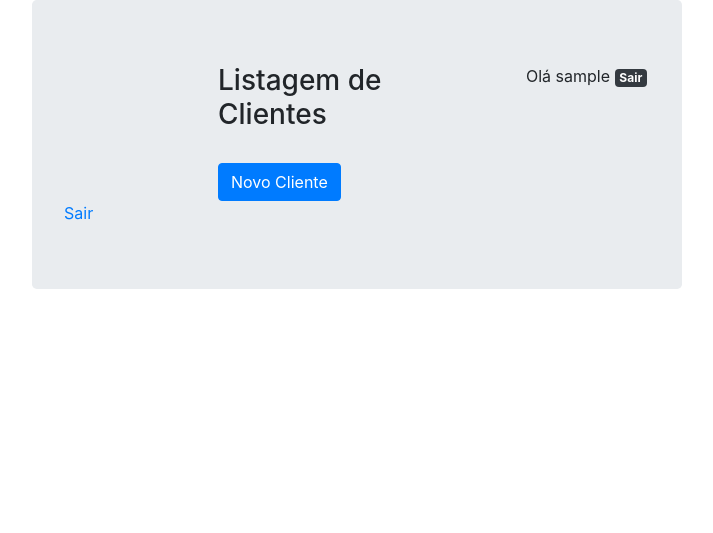
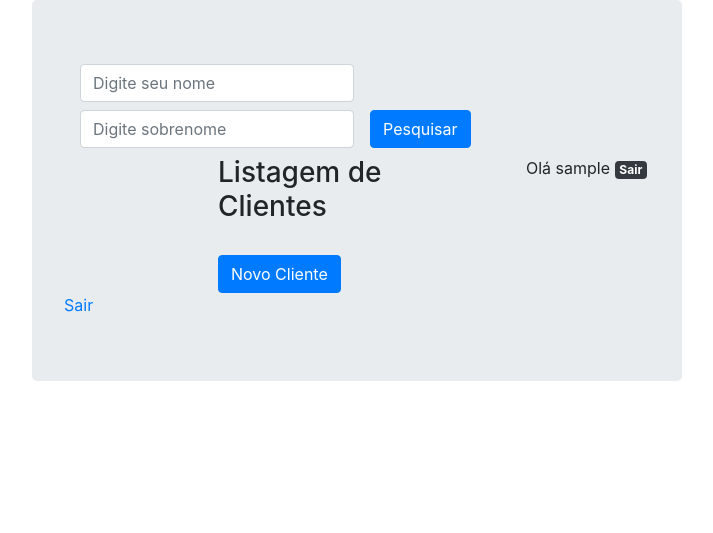
Before and after one commit to fabiovilasboas/projetoFinal, a Django app: page /clientes/list/ in a window 1280 px wide. Shown: the top 533 px of the page, without its empty margins (283-996 px from the left). Run offline with Django 3.2, Linux system fonts and the light colour scheme; the visitor is signed in with stand-in values (Sample User, id 1); data that the repository does not hold is empty; some libraries are stand-ins or nearby versions.

Commit message:
Projeto Final - 100% funcionando

```diff
--- a/clientes/admin.py
+++ b/clientes/admin.py
@@ -1,5 +1,8 @@
 from django.contrib import admin
-from .models import Person
+from .models import Person, Documento, Vendas, Produto
 
 # Register your models here.
 admin.site.register(Person)
+admin.site.register(Documento)
+admin.site.register(Vendas)
+admin.site.register(Produto)
--- a/clientes/forms.py
+++ b/clientes/forms.py
@@ -3,4 +3,4 @@ from .models import Person
 class PersonForm(ModelForm):
     class Meta:
         model = Person
-        fields = {'first_name', 'last_name', 'age', 'salary', 'bio','photo'}
+        fields = {'first_name', 'last_name', 'age', 'salary', 'bio','photo', 'doc'}
--- a/clientes/templates/person.html
+++ b/clientes/templates/person.html
@@ -3,6 +3,22 @@
 {% block title %} Administração {% endblock %}
 
 {% block main %}
+
+<div class="row">
+    <div class="col-12">
+        <form class="form-inline">
+            <div class="form-group mx-sm-3 mb-2">
+                    <input type="text" class="form-control" id="nome" name="nome" placeholder="Digite seu nome">
+            </div>
+            <div class="form-group mx-sm-3 mb-2">
+                    <input type="text" class="form-control" id="sobrenome" name="sobrenome" placeholder="Digite sobrenome">
+            </div>
+            <button type="submit" class="btn btn-primary mb-2">Pesquisar</button>
+        </form>
+    </div>
+
+
+</div>
 
 <div class="row">
     <div class="col-sm">
--- a/clientes/views.py
+++ b/clientes/views.py
@@ -7,8 +7,22 @@ from .forms import PersonForm
 
 @login_required
 def persons_list(request):
+    nome = request.GET.get('nome', None)
+    sobrenome = request.GET.get('sobrenome', None)
+
+    if nome or sobrenome:
+         persons = Person.objects.filter(first_name__icontains=nome, last_name__icontains=sobrenome)
+    else:
+        persons = Person.objects.all()
+    return render(
+        request, 'person.html', {'persons': persons})
+
+
+
     persons = Person.objects.all()
     return render(request, 'person.html', {'persons': persons})
+
+
 @login_required
 def persons_new(request):
     form = PersonForm(request.POST or None, request.FILES or None)
```
Also changed, not shown: clientes/models.py (+24 -0 lines).
